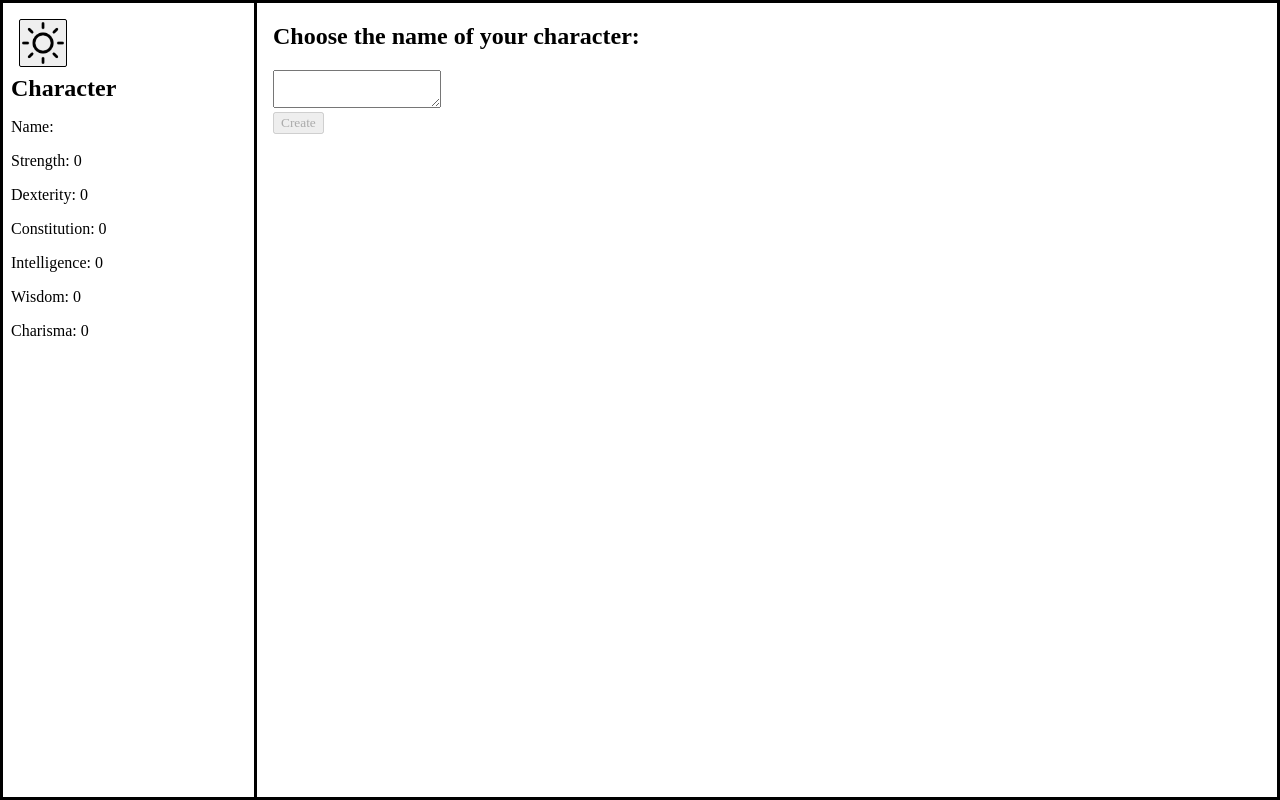
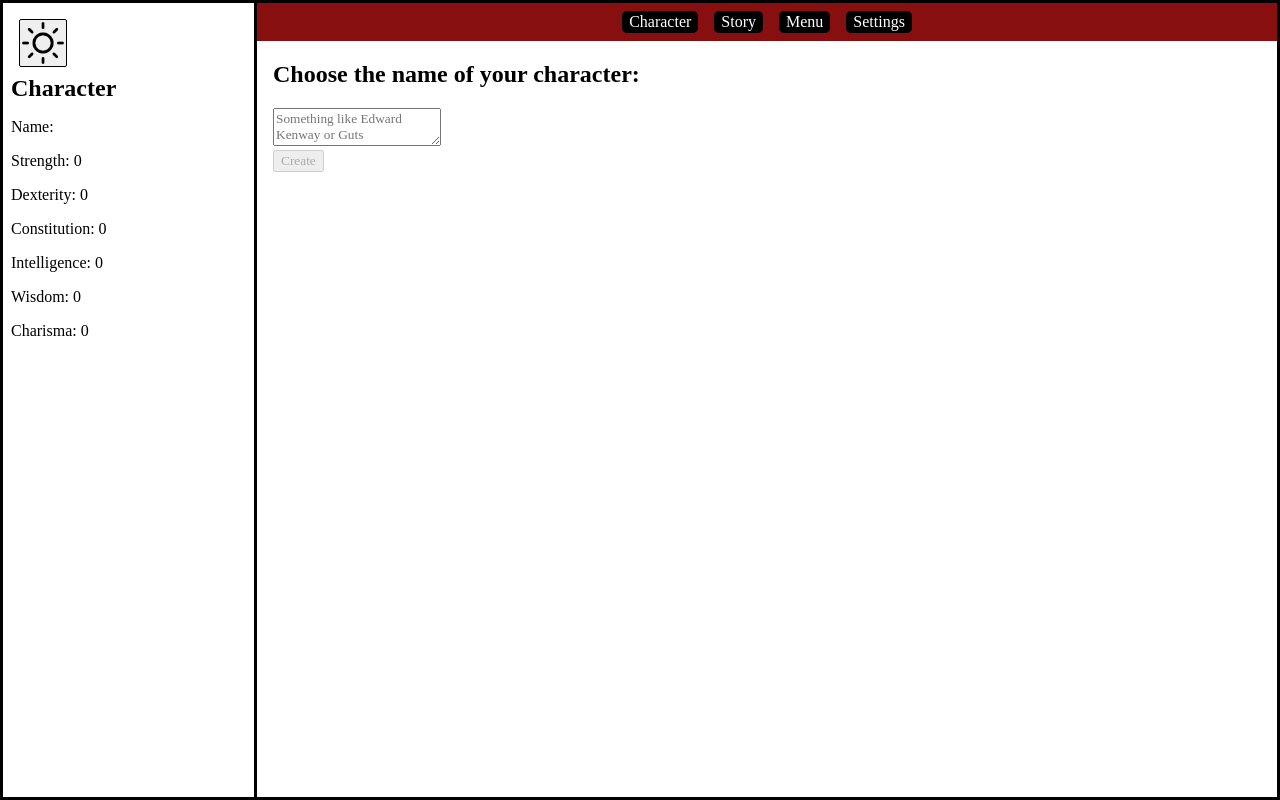
Before and after one commit to EasySouls/stars-of-redemption-js, a React (Create React App) app in the folder text-rpg/: page / in a window 1280 px wide. Built offline with nearby package versions, Linux system fonts and the light colour scheme; a web font is replaced by a local one.

Commit message:
Navigation bar

```diff
--- a/text-rpg/src/App.css
+++ b/text-rpg/src/App.css
@@ -11,6 +11,23 @@
   margin: 0;
   display: flex;
   flex-direction: row;
+}
+
+.nav-buttons {
+  display: flex;
+  flex-direction: row;
+  width: 100%;
+  justify-content: center;
+  background-color: rgb(136, 15, 15);
+}
+
+.nav-btn {
+  font-size: 1rem;
+  margin: 0.5rem;
+}
+
+.nav-btn:hover {
+  cursor: pointer;
 }
 
 .main-screen {
--- a/text-rpg/src/App.js
+++ b/text-rpg/src/App.js
@@ -30,7 +30,7 @@ const initialCharacter = {
 function App() {
   const [character, setCharacter] = useState(initialCharacter);
 
-  const { gameState, setGameState } = useState("character-creation");
+  const [gameState, setGameState] = useState("character-creation");
 
   const [darkTheme, setDarkTheme] = useState({
     enabled: false,
--- a/text-rpg/src/CharacterCreationScreen.js
+++ b/text-rpg/src/CharacterCreationScreen.js
@@ -25,8 +25,7 @@ export default function CharacterCreationScreen() {
     }
   }
 
-  function nextGameState(e) {
-    e.preventDefault();
+  function nextGameState() {
     setGameState("character-screen");
   }
 
@@ -58,6 +57,7 @@ export default function CharacterCreationScreen() {
             value={answer}
             onChange={handleTextAreaChange}
             disabled={status === "submitting"}
+            placeholder='Something like Edward Kenway or Guts'
           />
           <br />
           <button disabled={answer.length === 0 || status === "submitting"}>
--- a/text-rpg/src/MainScreen.js
+++ b/text-rpg/src/MainScreen.js
@@ -2,19 +2,22 @@ import React, { useContext } from "react";
 import CharacterScreen from "./CharacterScreen";
 import CharacterCreationScreen from "./CharacterCreationScreen";
 import { GameStateContext } from "./App";
+import NavigationButtons from "./NavigationButtons";
 
 export default function MainScreen({ borderStyle }) {
   const { gameState, setGameState } = useContext(GameStateContext);
 
-  if (gameState === undefined) {
+  if (gameState === "character-creation") {
     return (
       <div className='main-screen' style={borderStyle}>
+        <NavigationButtons />
         <CharacterCreationScreen />
       </div>
     );
   } else if (gameState === "character-screen") {
     return (
       <div className='main-screen' style={borderStyle}>
+        <NavigationButtons />
         <CharacterScreen />
       </div>
     );
--- /dev/null
+++ b/text-rpg/src/NavigationButtons.js
@@ -0,0 +1,67 @@
+import React, { useContext } from "react";
+import { GameStateContext, ThemeContext } from "./App";
+
+export default function NavigationButtons() {
+  const { gameState, setGameState } = useContext(GameStateContext);
+  const { darkTheme } = useContext(ThemeContext);
+
+  function goToCharacterScreen() {
+    setGameState("character-screen");
+  }
+
+  function goToStory() {
+    setGameState("story");
+  }
+
+  function goToMenu() {
+    setGameState("menu");
+  }
+
+  function goToSettings() {
+    setGameState("settings");
+  }
+
+  const buttonStyle = {
+    border: darkTheme.enabled ? "solid 0.1rem white" : "solid 0.1rem black",
+    borderRadius: "0.3rem",
+    backgroundColor: darkTheme.enabled ? "white" : "black",
+    color: darkTheme.enabled ? "black" : "white",
+  };
+
+  return (
+    <div className='nav-buttons'>
+      <button
+        className='nav-btn'
+        style={buttonStyle}
+        onClick={goToCharacterScreen}
+        disabled={gameState === "character-creation"}
+      >
+        Character
+      </button>
+      <button
+        className='nav-btn'
+        style={buttonStyle}
+        onClick={goToStory}
+        disabled={gameState === "character-creation"}
+      >
+        Story
+      </button>
+      <button
+        className='nav-btn'
+        style={buttonStyle}
+        onClick={goToMenu}
+        disabled={gameState === "character-creation"}
+      >
+        Menu
+      </button>
+      <button
+        className='nav-btn'
+        style={buttonStyle}
+        onClick={goToSettings}
+        disabled={gameState === "character-creation"}
+      >
+        Settings
+      </button>
+    </div>
+  );
+}
```
Also changed, not shown: text-rpg/src/Sidebar.js (+1 -6 lines).
